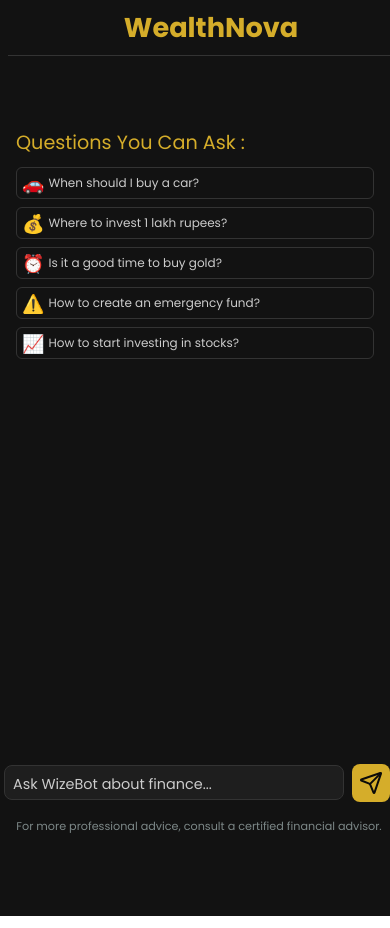
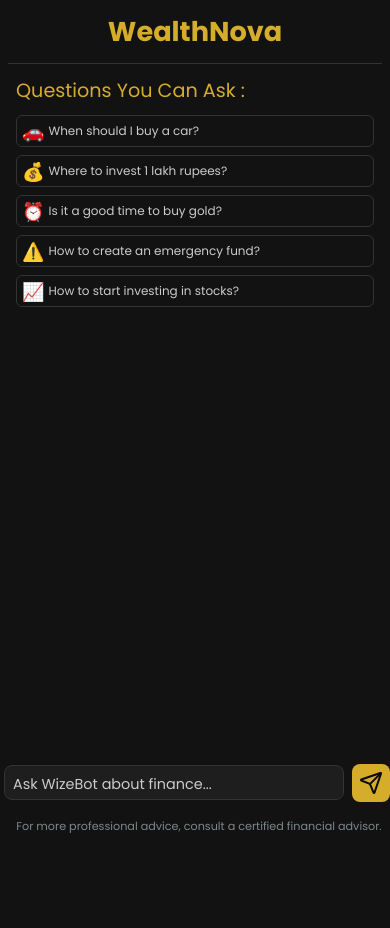
Before and after one commit to maheksh/wealthnova, a Next.js app: page / in a window 390 px wide. Built offline with nearby package versions, Linux system fonts and the light colour scheme.

Commit message:
Enable automatic fetching, fix Link in slug page, escape quote, use TS for script

```diff
--- a/app/components/Navbar.tsx
+++ b/app/components/Navbar.tsx
@@ -2,7 +2,7 @@
 
 export default function Navbar() {
   return (
-    <nav className="navbar" style={{ position: 'fixed', top: 0, zIndex: 10000, width: '100%', height: '3.5rem', backgroundColor: '#121212', padding: '0.75rem', overflow: 'hidden' }}>
+    <nav className="navbar">
       <div className="navbar-content">
         <h1 className="navbar-title">WealthNova</h1>
       </div>
--- a/app/globals.css
+++ b/app/globals.css
@@ -23,15 +23,13 @@ body {
   min-height: 100vh;
   width: 100%;
   margin: 0;
-  padding-top: 3.5rem; /* Must match navbar height */
+  padding-top: 0; /* Removed padding-top since navbar is no longer fixed */
 }
 
 .navbar {
   background-color: #121212;
   padding: 0.75rem;
   width: 100%;
-  position: fixed !important; /* Force fixed positioning */
-  top: 0 !important; /* Force top position */
   z-index: 1000;
   border-bottom: 1px solid #333;
   height: 3.5rem; /* Explicit height */
@@ -141,7 +139,7 @@ body {
   .app-container {
     padding: 0.5rem;
     gap: 0.75rem;
-    padding-top: 4rem; /* Match mobile navbar height */
+    padding-top: 0; /* Removed padding-top for mobile since navbar is static */
   }
 
   .navbar {
--- a/app/page.tsx
+++ b/app/page.tsx
@@ -2,7 +2,6 @@
 
 import { useState } from 'react';
 import Head from 'next/head';
-import Navbar from './components/Navbar'; // Correct import path
 
 export default function Home() {
   const questions = [
@@ -23,7 +22,6 @@ export default function Home() {
         <meta name="viewport" content="width=device-width, initial-scale=1.0" />
       </Head>
       <div className="app-container">
-        <Navbar /> {/* Navbar at the top */}
         <div className="questions-section">
           <h2 className="section-title">Questions You Can Ask :</h2>
           <div className="cards-container" style={{ overflow: 'auto', maxHeight: 'calc(100vh - 6rem)' }}>
```
